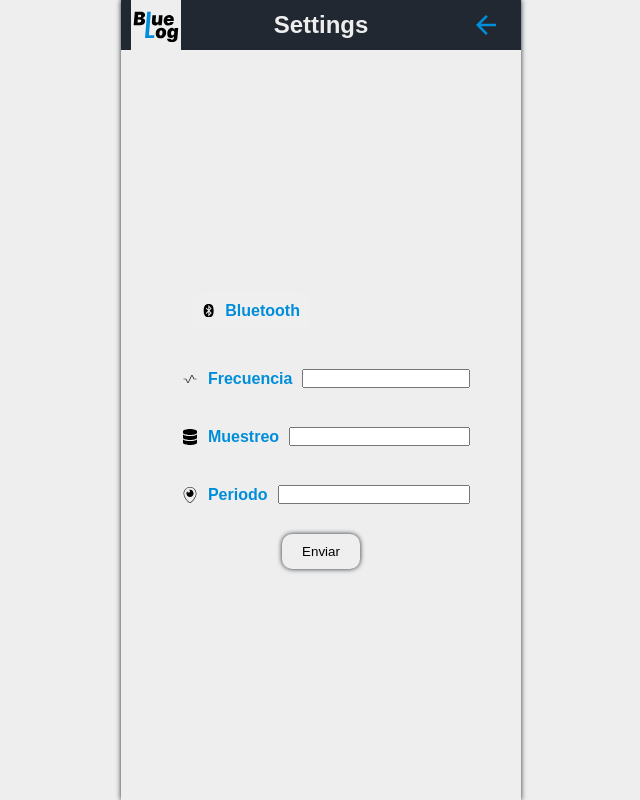
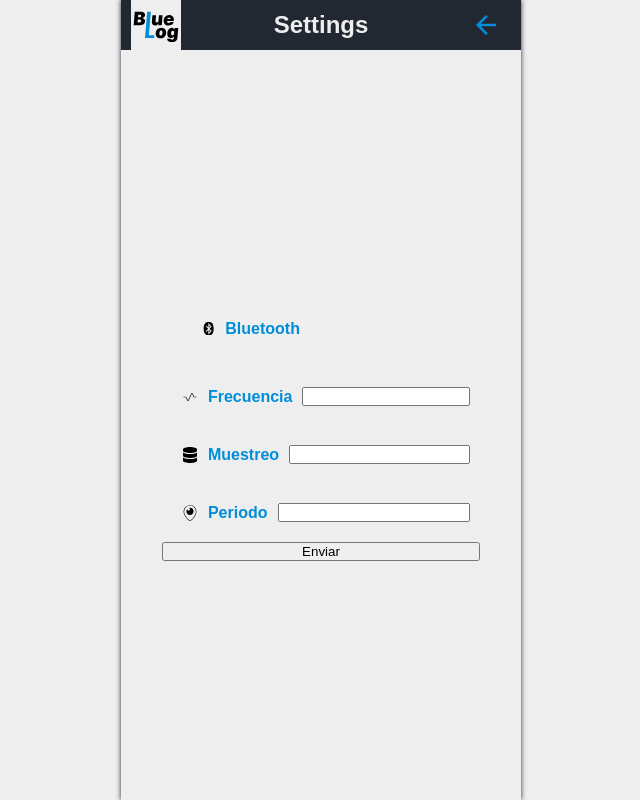
Before and after one commit to jdavidram/bluelog, a React (Create React App) app: page /#/set in a window 1280 px wide. Shown: the whole page, without its empty margins (319-959 px from the left). Built offline with nearby package versions, Linux system fonts and the light colour scheme.

Commit message:
ConexionBluetooth

```diff
--- a/package.json
+++ b/package.json
@@ -7,6 +7,7 @@
     "@testing-library/jest-dom": "^5.17.0",
     "@testing-library/react": "^13.4.0",
     "@testing-library/user-event": "^13.5.0",
+    "axios": "^1.7.7",
     "d3": "^7.9.0",
     "pandas-js": "^0.2.4",
     "papaparse": "^5.4.1",
--- a/src/App/Settings/Settings.jsx
+++ b/src/App/Settings/Settings.jsx
@@ -1,6 +1,7 @@
 import { FaBluetooth, FaDatabase, FaPeriscope } from "react-icons/fa";
 import { CiWavePulse1 } from "react-icons/ci";
 import { NavLink, useNavigate } from "react-router-dom";
+import axios from 'axios';
 import "./Settings.scss";
 
 function Settings({ sensor, setSensor }) {
@@ -10,54 +11,57 @@ function Settings({ sensor, setSensor }) {
         navigate('/set/bluetooth');
     };
 
-    const handleSubmit = (e) => {
+    const handleSubmit = async (e) => {
         e.preventDefault();
 
-        // Aquí puedes manejar los datos del formulario
-        console.log('Frecuencia:', sensor.frecuency);
-        console.log('Muestreo:', sensor.muestreo);
+        try {
+            // Enviar los datos del formulario al backend con axios
+            const response = await axios.post('http://localhost:5000/submit-form', {
+                frecuency: sensor.frecuency,
+                muestreo: sensor.muestreo,
+                periodo: sensor.periodo
+            });
+            console.log(response.data);  // Puedes manejar la respuesta del backend aquí
+        } catch (error) {
+            console.error('Error al enviar los datos', error);
+        }
+
         setSensor(sensor);
-
-        // Limpiar campos después de enviar
-        // setFrecuencia('');
-        // setMuestreo('');
     };
 
     return (
         <section className="settings">
-            <form action="get" method="get" onSubmit={ handleSubmit }>
+            <form onSubmit={handleSubmit}>
                 <label htmlFor="bluetooth">
-                    <button type="button" onClick={ handleBluetoothClick }>
+                    <button type="button" onClick={handleBluetoothClick}>
                         <FaBluetooth />
                         <h4>Bluetooth</h4>
                     </button>
-                    <h4>{ sensor.bluetooth }</h4>
+                    <h4>{sensor.bluetooth}</h4>
                 </label>
                 <label htmlFor="Frecuency">
                     <span>
                         <CiWavePulse1 />
                         <h4>Frecuencia</h4>
                     </span>
-                    <input type="number" name="frecuency" id="frecuency" onChange={ (e) => sensor.frecuency = e.target.value } min="1" max="5000" />
+                    <input type="number" name="frecuency" id="frecuency" onChange={(e) => sensor.frecuency = e.target.value} min="1" max="5000" />
                 </label>
                 <label htmlFor="Muestreo">
                     <span>
                         <FaDatabase />
                         <h4>Muestreo</h4>
                     </span>
-                    <input type="number" name="muestreo" id="muestreo" onChange={ (e) => sensor.muestreo = e.target.value } />
+                    <input type="number" name="muestreo" id="muestreo" onChange={(e) => sensor.muestreo = e.target.value} />
                 </label>
-                <label htmlFor="Muestreo">
+                <label htmlFor="Periodo">
                     <span>
                         <FaPeriscope />
                         <h4>Periodo</h4>
                     </span>
-                    <input type="number" name="periodo" id="periodo" onChange={ (e) => sensor.periodo = e.target.value } />
+                    <input type="number" name="periodo" id="periodo" onChange={(e) => sensor.periodo = e.target.value} />
                 </label>
+                <button type="submit" className="start-button">Enviar</button>
             </form>
-            <NavLink to="/anal">
-                    <button className="start-button" onClick={ setSensor(sensor) }>Enviar</button>
-            </NavLink>
         </section>
     );
 }
```
Also changed, not shown: 1 other file (tests, documents, lock files or other folders).
